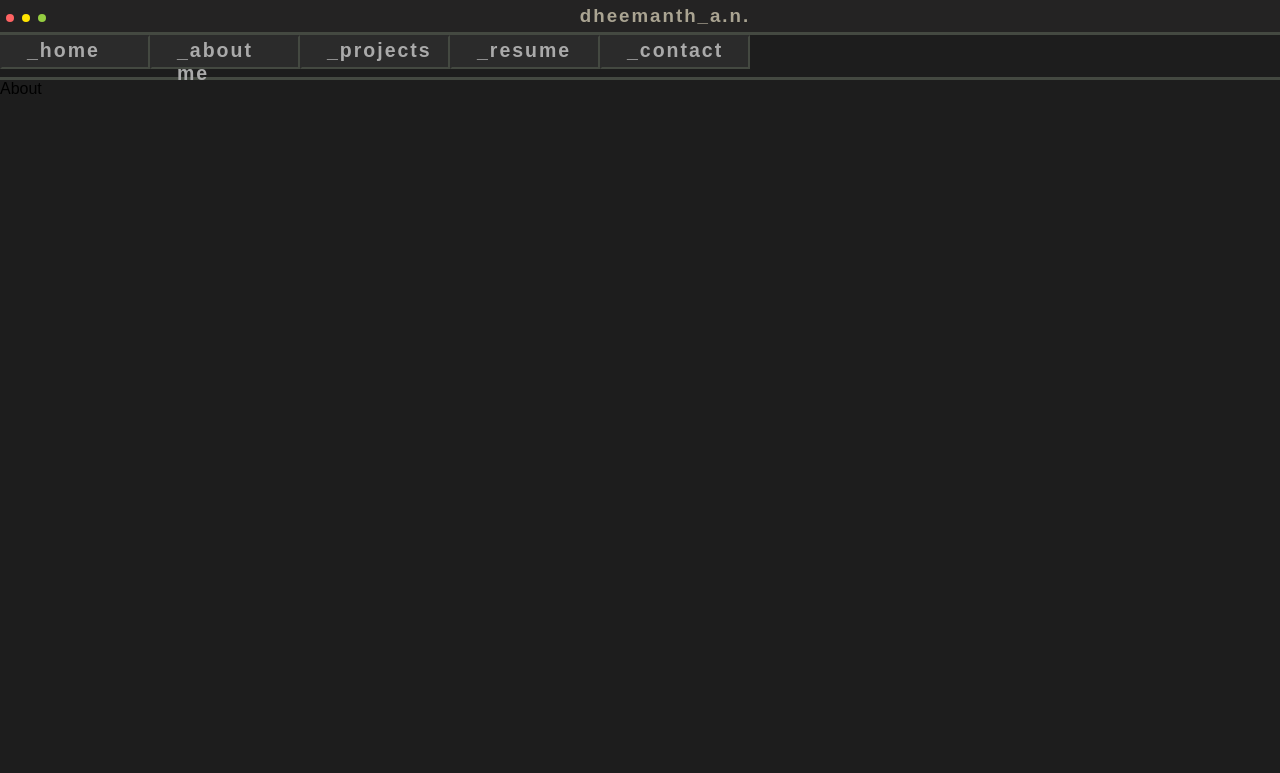
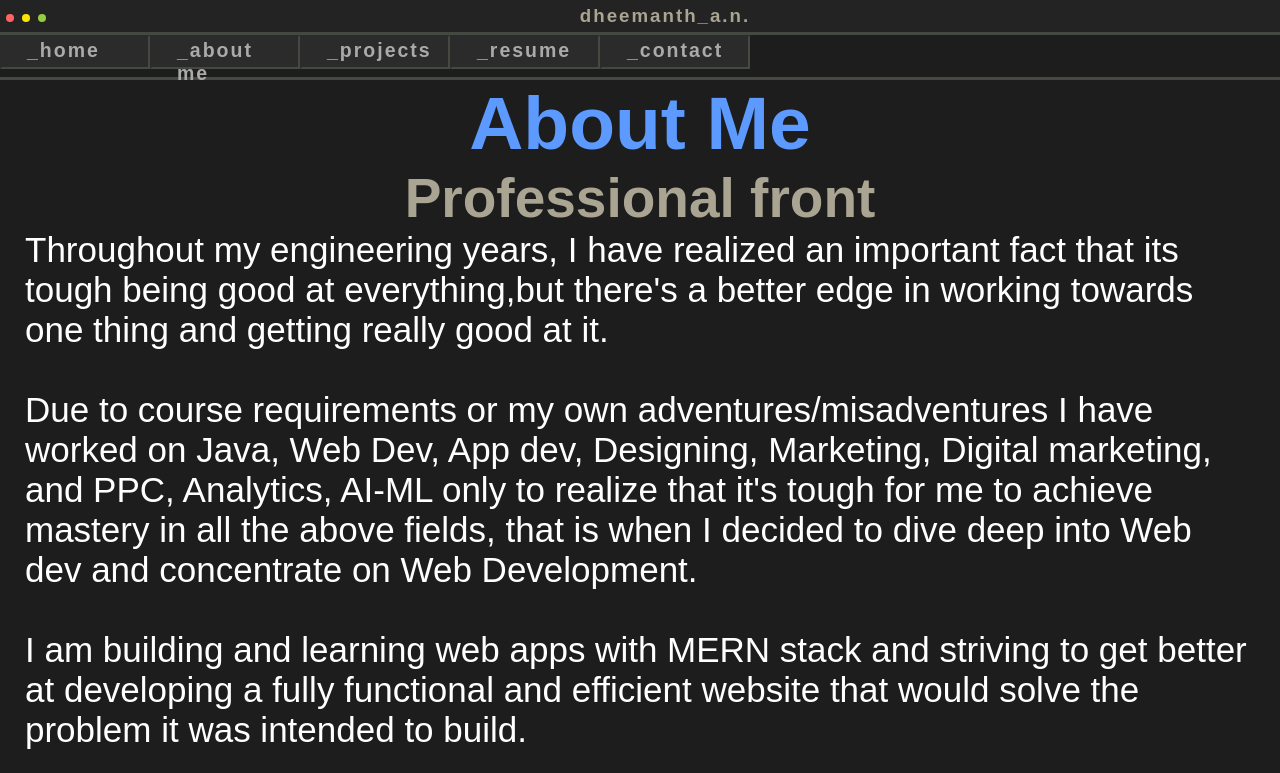
Before and after one commit to dheesimha/portfolio, a React (Create React App) app: page /about in a window 1280 px wide. Shown: the top 773 px of the page. Built offline with nearby package versions, Linux system fonts and the light colour scheme; a web font is replaced by a local one.

Commit message:
Complete all pages

```diff
--- /dev/null
+++ b/src/components/AboutPage/About.css
@@ -0,0 +1,39 @@
+.about {
+  height: fit-content;
+}
+
+.about-title {
+  font-size: 75px;
+  text-align: center;
+  color: #5d9aff;
+}
+
+.professional h1 {
+  text-align: center;
+  font-size: 55px;
+  color: #aaa492;
+}
+
+.professional p {
+  margin-left: 25px;
+  margin-right: 25px;
+  font-size: 35px;
+  color: white;
+}
+
+.personal h1 {
+  text-align: center;
+  font-size: 55px;
+  color: #aaa492;
+}
+
+.personal p {
+  margin-left: 25px;
+  margin-right: 25px;
+  font-size: 35px;
+  color: white;
+}
+
+.personal em {
+  color: #aaa492;
+}
--- a/src/components/AboutPage/About.js
+++ b/src/components/AboutPage/About.js
@@ -1,7 +1,78 @@
 import React from "react";
+import "./About.css";
 
 function About() {
-  return <div>About</div>;
+  return (
+    <div className="about">
+      <h1 className="about-title">About Me</h1>
+
+      <div className="professional">
+        <h1>Professional front</h1>
+
+        <p>
+          Throughout my engineering years, I have realized an important fact
+          that its tough being good at everything,but there's a better edge in
+          working towards one thing and getting really good at it.
+          <br />
+          <br />
+          Due to course requirements or my own adventures/misadventures I have
+          worked on Java, Web Dev, App dev, Designing, Marketing, Digital
+          marketing, and PPC, Analytics, AI-ML only to realize that it's tough
+          for me to achieve mastery in all the above fields, that is when I
+          decided to dive deep into Web dev and concentrate on Web Development.
+          <br /> <br />I am building and learning web apps with MERN stack and
+          striving to get better at developing a fully functional and efficient
+          website that would solve the problem it was intended to build. <br />
+          <br />I am currently interning at Brane Enterprises[NSL HUB] as the
+          Quality Assurance Intern, where my responsibility is to ensure that
+          the platform is up and running all the time. I have also worked in
+          manual testing, API automation testing where I was assigned over 950+
+          test cases along with writing scripts to automate test cases.
+          <br /> <br /> I bagged an internship from J.P Morgan Chase and Co.
+          when I was in the second year of my college after building a product
+          in just 24 hours in the annual Code For Good hackathon where there
+          were over 6000 participants throughout India in the first round.
+        </p>
+      </div>
+      <hr />
+      <div className="personal">
+        <h1>Personal front</h1>
+        <p>
+          One of the best moments or the journey I have been a part of, in my
+          life has to be me starting a digital marketing startup in the first
+          year of my college. I had received a piece of advice from one of my
+          friends to try out all the fields or whatever interest me in the first
+          year of engineering because that’s the best time to explore and get to
+          know who we really are as we subsequently get busy.
+          <br />
+          <br />I learned a lot of valuable life lessons, the importance of
+          patience, the importance of health, and the magic of hard work and
+          commitment. <br />
+          <br /> One of the things which I look up to every day in my life has
+          to be working out or fitness in general. I usually tell my friends
+          that if a teen walks up to me and asks me for one single piece of
+          advice, just one, I would definitely tell them to start working out.
+          It’s a true unwinding for me and I have realized the power of
+          consistency and raising the bars higher (literally) all thanks to my
+          fitness routine.
+          <br />
+          <br />
+          Other than that I enjoy hitting highways or uncrowded famous and
+          highly recommended places, offroad trails on my motorcycle. I have
+          covered quite a few places in and around Bengaluru on my bike . And
+          it’s definitely true that we always enjoy the journey more than the
+          destination (Quite literally !) <br />
+          <br />
+          <em>
+            Fun fact: I dropped my new bike on my very first ride(I promise I’m
+            not a sloppy driver !)
+          </em>
+          <br />
+          <br />
+        </p>
+      </div>
+    </div>
+  );
 }
 
 export default About;
--- a/src/components/ContactPage/ContactCard.css
+++ b/src/components/ContactPage/ContactCard.css
@@ -13,7 +13,7 @@
 .title {
   font-size: 42px;
   background-color: transparent;
-  color: #5d9aff;
+  color: #aaa492;
 }
 
 .content-text {
```
